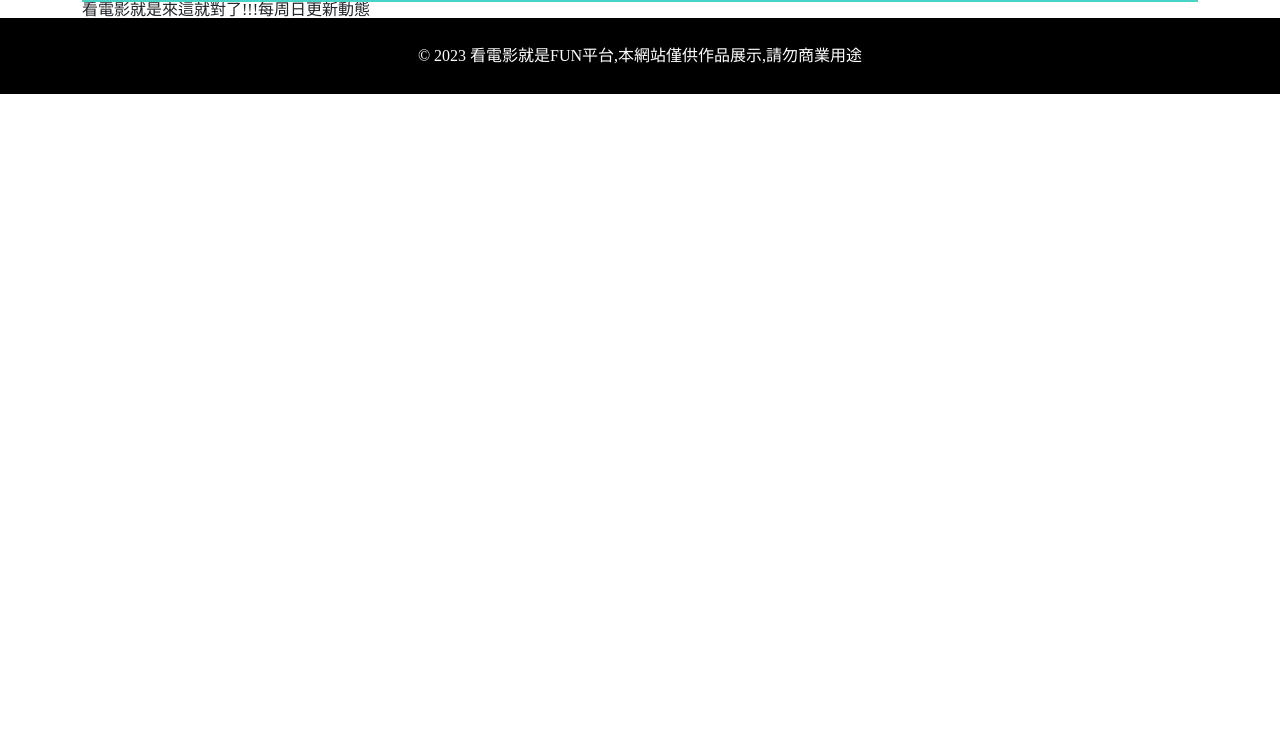
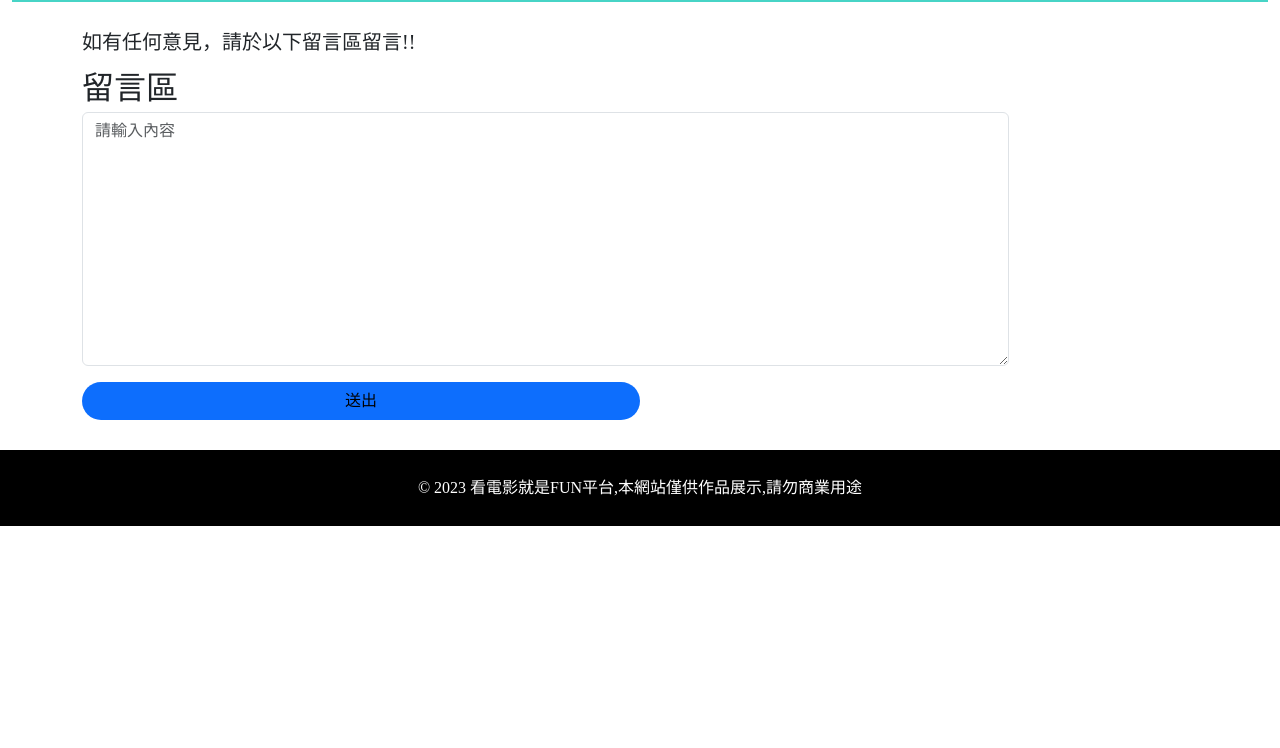
Before and after one commit to nba3855/nba3855.github.io, a plain HTML site: page contact_us.html in a window 1280 px wide. Shown: the part 52-800 px from the top of the page. Drawn offline with nearby package versions, Linux system fonts and the light colour scheme.

Commit message:
Add files via upload

```diff
--- a/contact_us.html
+++ b/contact_us.html
@@ -23,7 +23,7 @@
     />
     <!-- CSS -->
     <link rel="stylesheet" href="css/reset.css" />
-    <link rel="stylesheet" href="css/template.css" />
+    <link rel="stylesheet" href="css/contact_us.css" />
     <!-- <link rel="stylesheet" href="css/style.css" /> -->
     <!-- 網頁標題 -->
     <title>網頁樣板</title>
@@ -31,7 +31,7 @@
   <body>
     <!-- 頁首 header -->
     <header>
-      <div class="container">
+      <div class="container-fluid">
         <nav class="navbar navbar-expand-lg">
           <div class="container-fluid">
             <a class="navbar-brand" href="#">LOGO</a>
@@ -108,7 +108,34 @@
     <!-- 內容 -->
     <div class="movie_title">
       <div class="container">
-        <h1 class="txt1">看電影就是來這就對了!!!每周日更新動態</h1>
+        <h1 class="txt1">如有任何意見，請於以下留言區留言!!</h1>
+        <div class="subcontent">
+          <form action="">
+            <div class="row g-3 mb-3">
+              <div class="col-md-10">
+                <label for="content_area" class="form-label movie_information"
+                  >留言區</label
+                >
+                <textarea
+                  class="form-control"
+                  name="content_are"
+                  id="content_area"
+                  placeholder="請輸入內容"
+                  rows="10"
+                  cols="30"
+                ></textarea>
+              </div>
+              <div class="col-md-12">
+                <button
+                  type="submit"
+                  class="btn btn-outline-primary bg-primary"
+                >
+                  送出
+                </button>
+              </div>
+            </div>
+          </form>
+        </div>
       </div>
     </div>
 
--- /dev/null
+++ b/css/contact_us.css
@@ -0,0 +1,15 @@
+@charset "utf-8";
+@import url("template.css");
+
+.movie_title{
+    margin: 30px;
+}
+
+.txt1{
+    font-size: 20px;
+}
+
+.movie_information{
+    margin-top: 20px;
+    font-size: 32px;
+}
--- a/css/newInformation.css
+++ b/css/newInformation.css
@@ -28,3 +28,7 @@
     margin:10px 0;
     padding:10px 0;
 }
+
+.txt1{
+    font-size: 20px;
+}
--- a/css/template.css
+++ b/css/template.css
@@ -1,4 +1,8 @@
 nav{
+    background-color: #47d4c6;
+}
+
+nav ul{
     background-color: #47d4c6;
 }
 
```
Also changed, not shown: index.html (+1 -1 lines), newInformation.html (+1 -1 lines), template.html (+1 -1 lines).
